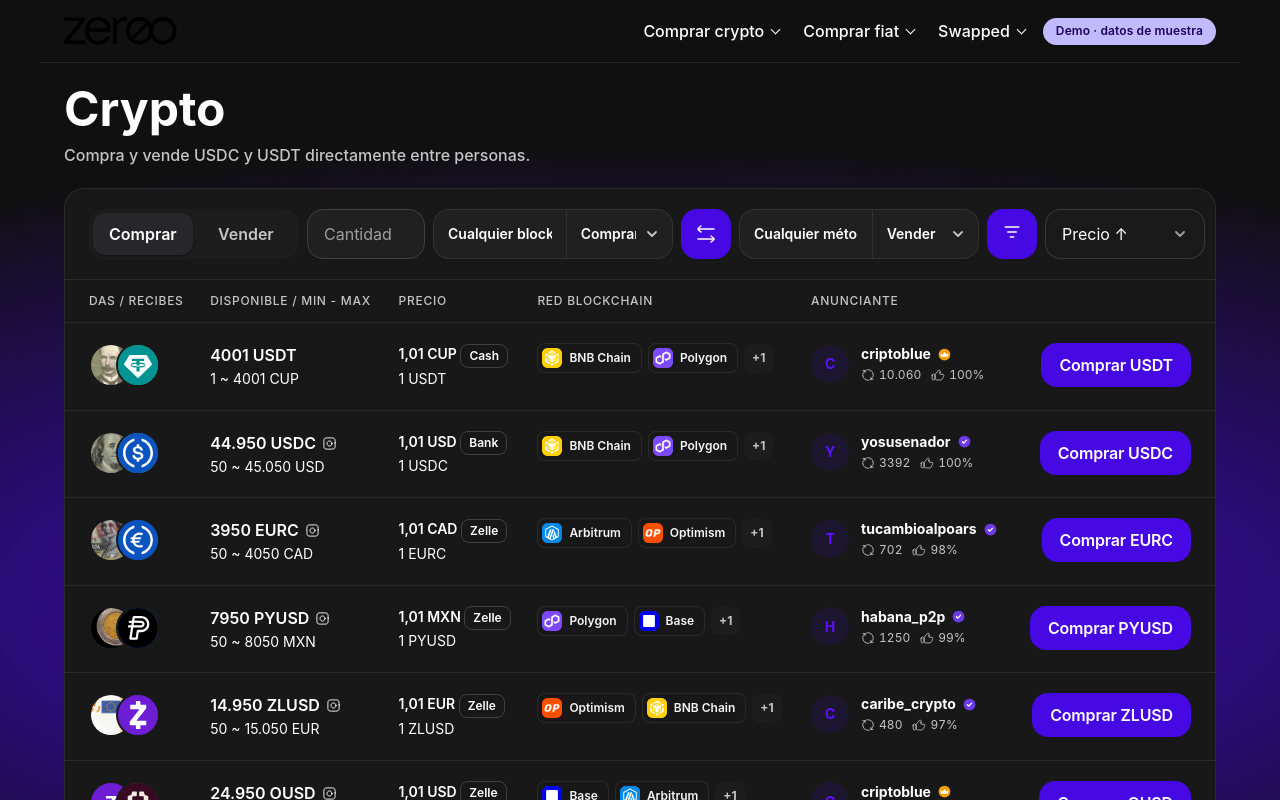
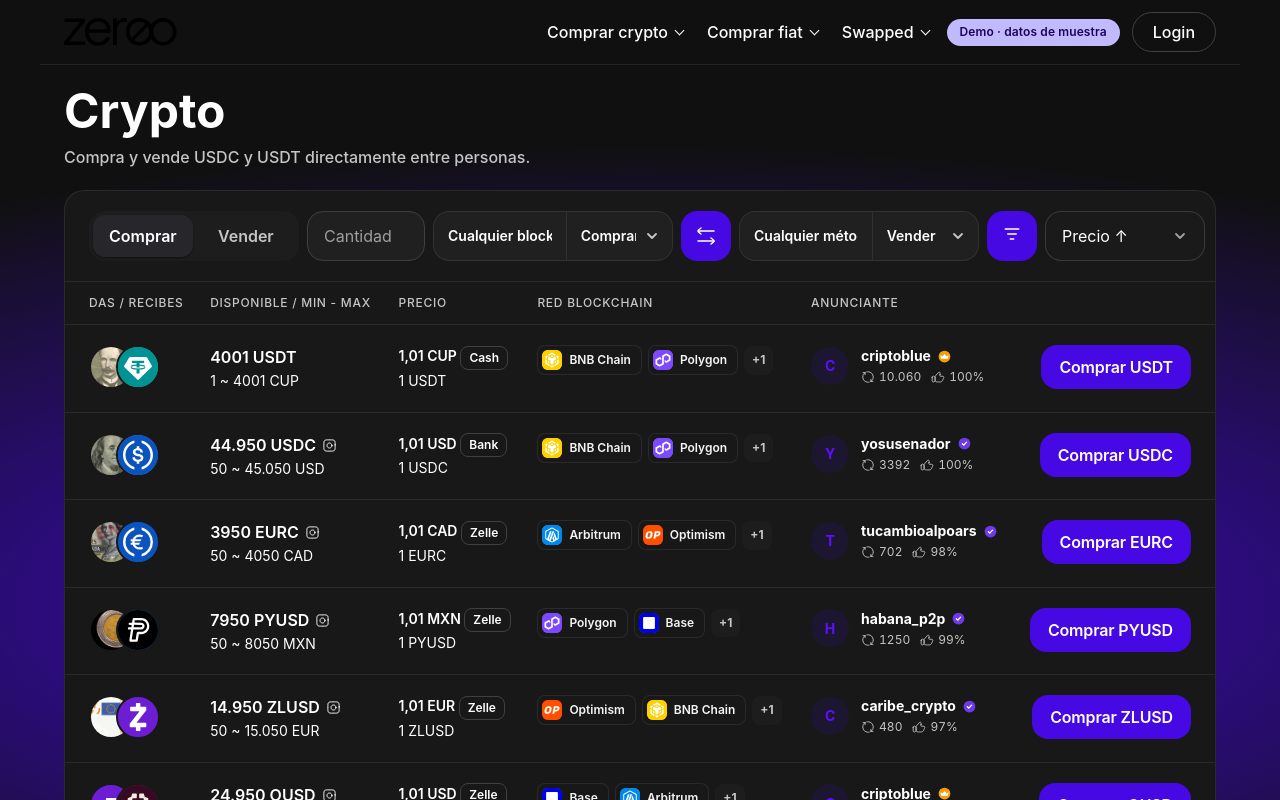
Before and after one commit to hojasdesign-bit/peetoo, a React (Vite) app: page / in a window 1280 px wide. Shown: the top 800 px of the page. Built offline with nearby package versions, Linux system fonts and the light colour scheme; a web font is replaced by a local one.

Commit message:
Header: botón Login sin acción (escritorio tras Demo, móvil en el cajón)

```diff
--- a/src/App.jsx
+++ b/src/App.jsx
@@ -903,6 +903,8 @@ const swapDasMax = orderSide === 'sell' ? (selected?.max_amount ?? 0) / (selecte
               </button>
             </span>
             <span className="topbar-demo"><Badge variant="lavender">Demo · datos de muestra</Badge></span>
+            {/* Botón de login, sin acción por el momento */}
+            <button type="button" className="topbar-login">Login</button>
           </span>
           <button
             type="button"
@@ -982,6 +984,8 @@ const swapDasMax = orderSide === 'sell' ? (selected?.max_amount ?? 0) / (selecte
               </div>
             )}
             <span className="drawer-demo"><Badge variant="lavender">Demo · datos de muestra</Badge></span>
+            {/* Botón de login, sin acción por el momento */}
+            <button type="button" className="drawer-login">Login</button>
           </nav>
         )}
       </header>
--- a/src/index.css
+++ b/src/index.css
@@ -35,6 +35,18 @@ body {
 }
 .buy-menu-btn:hover, .buy-menu-btn-open, .fiat-menu-btn:hover, .fiat-menu-btn-open, .swapped-menu-btn:hover, .swapped-menu-btn-open { color: var(--cds-accent-hover); }
 
+/* Botón de login del header (sin acción por el momento): píldora con
+   borde, 40px, mismo texto 16px/500 que los disparadores de menú. */
+.topbar-login {
+  display: inline-flex; align-items: center; justify-content: center;
+  height: 40px; padding: 0 20px; flex: none;
+  font: inherit; font-size: 16px; font-weight: 500; line-height: 22px;
+  color: var(--cds-ink); background: transparent;
+  border: 1px solid var(--cds-border-strong); border-radius: 999px;
+  cursor: pointer; white-space: nowrap;
+}
+.topbar-login:hover { border-color: var(--cds-accent); color: var(--cds-accent-hover); }
+
 /* Enlace del header a la página del widget de Swapped: mismo tratamiento
    que los disparadores de menú (16px/500, hover violeta). */
 .topbar-link {
@@ -67,6 +79,15 @@ body {
   .drawer-link { font-size: 16px; font-weight: 500; line-height: 22px; color: var(--cds-ink); text-decoration: none; padding: 12px 6px; }
   .drawer-link:hover { color: var(--cds-accent-hover); }
   .drawer-demo { padding: 12px 6px 4px; }
+  .drawer-login {
+    width: 100%; height: 48px; margin-top: 8px;
+    display: flex; align-items: center; justify-content: center;
+    font: inherit; font-size: 16px; font-weight: 500; line-height: 22px;
+    color: var(--cds-ink); background: transparent;
+    border: 1px solid var(--cds-border-strong); border-radius: 16px;
+    cursor: pointer;
+  }
+  .drawer-login:hover { border-color: var(--cds-accent); color: var(--cds-accent-hover); }
 }
 
 /* Vista del widget de Swapped: la app es columna a alto completo para
```
